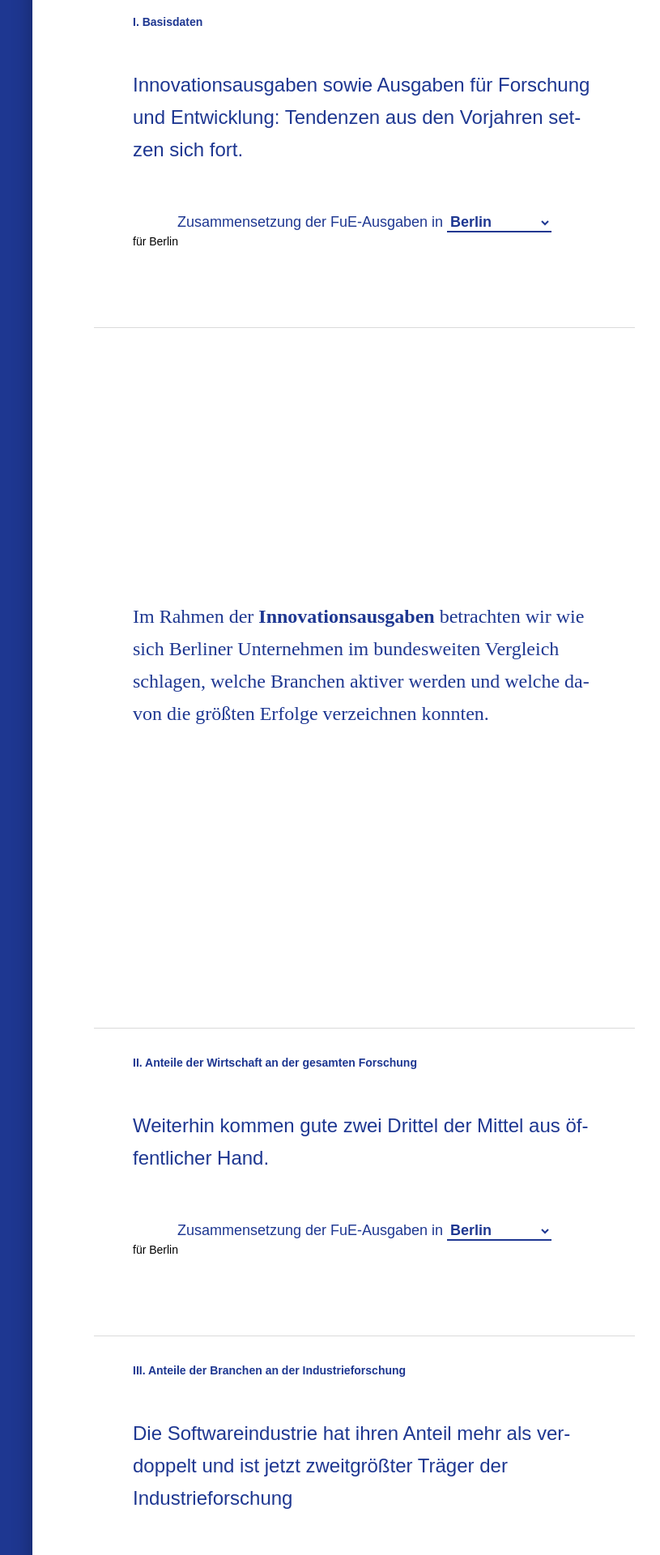
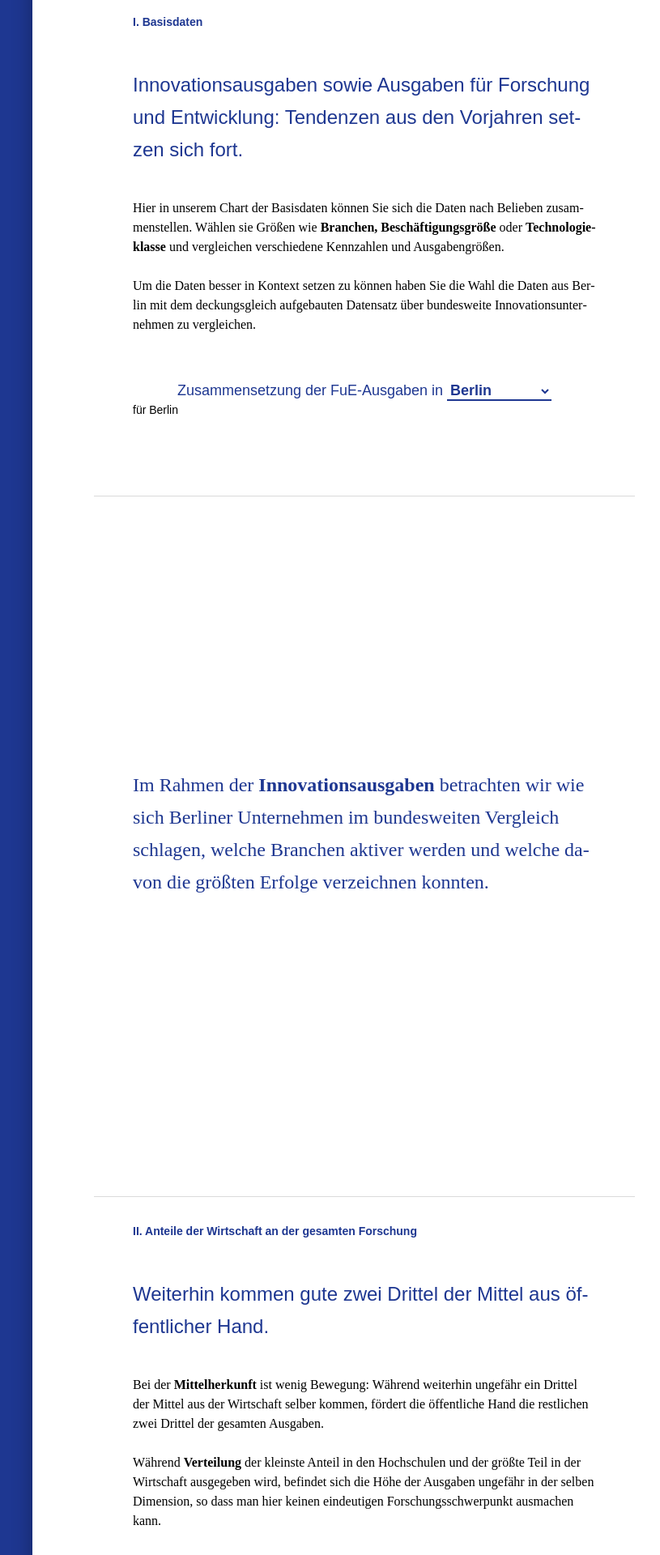
Before and after one commit to technologiestiftung/innovationserhebung, a FastAPI app: page / in a window 1280 px wide. Shown: the part 944-2864 px from the top of the page at 81% size, without its empty margins (420-1235 px from the left). Run offline with FastAPI, Linux system fonts and the light colour scheme; some web fonts are replaced.

Commit message:
chores: new section structure

```diff
--- a/app/locales/de.json
+++ b/app/locales/de.json
@@ -74,11 +74,34 @@
       ]
     },
     {
+      "type": "chart",
+      "id": "section_4",
+      "title": "Erhebung 4",
+      "disclaimer": "Lorem ipsum dolor sit, amet consectetur adipisicing elit. Assumenda soluta sed consequatur rem saepe dolores voluptates recusandae explicabo officiis",
+      "charts": [
+        {
+          "id": "funky_bubble_chart",
+          "chartDescription": "Ein funky chart für <strong>Berlin</strong> bleibt hingegen weiterhin ungeschlagen die Pharmaziebranche. Keine andere Branche ist derart aktiv in der deutschen Forschungslandschaft.In den hier nicht weiter aufgeschlüsselten restlichen Branchen sind vor allem die Bereiche der Medien und der Finanzdienstleistungen verantwortlich für den moderaten Anstieg zwischen den Jahrzehnten. <br><br>Im <strong>bundesweiten</strong> Vergleich dominiert weiterhin ganz klar der Maschinen- und Fahrzeugbau im Bereich der Industrieforschung. Aber auch hier konnte die Softwarebranche ihre Anteile signifikant ausbauen.",
+          "toggleText": "Anteile der Industrieforschung in "
+        }
+      ]
+    },
+    {
+      "type": "chart",
       "id": "section_5",
-      "title": "Erhebung 4",
-      "sectionDescription": "Lorem ipsum dolor sit, amet consectetur adipisicing elit. Assumenda soluta sed consequatur rem saepe dolores voluptates recusandae explicabo officiis",
-      "chart-ids": [
-        "bar_chart"
+      "title": "Erhebung 5",
+      "disclaimer": "Lorem ipsum dolor sit, amet consectetur adipisicing elit. Assumenda soluta sed consequatur rem saepe dolores voluptates recusandae explicabo officiis",
+      "charts": [
+        {
+          "id": "bar_chart",
+          "chartDescription": "Ein funky chart für <strong>Berlin</strong> bleibt hingegen weiterhin ungeschlagen die Pharmaziebranche. Keine andere Branche ist derart aktiv in der deutschen Forschungslandschaft.In den hier nicht weiter aufgeschlüsselten restlichen Branchen sind vor allem die Bereiche der Medien und der Finanzdienstleistungen verantwortlich für den moderaten Anstieg zwischen den Jahrzehnten. <br><br>Im <strong>bundesweiten</strong> Vergleich dominiert weiterhin ganz klar der Maschinen- und Fahrzeugbau im Bereich der Industrieforschung. Aber auch hier konnte die Softwarebranche ihre Anteile signifikant ausbauen.",
+          "toggleText": "Anteile der Industrieforschung in "
+        },
+        {
+          "id": "funky_bubble_chart",
+          "chartDescription": "Ein funky chart für <strong>Berlin</strong> bleibt hingegen weiterhin ungeschlagen die Pharmaziebranche. Keine andere Branche ist derart aktiv in der deutschen Forschungslandschaft.In den hier nicht weiter aufgeschlüsselten restlichen Branchen sind vor allem die Bereiche der Medien und der Finanzdienstleistungen verantwortlich für den moderaten Anstieg zwischen den Jahrzehnten. <br><br>Im <strong>bundesweiten</strong> Vergleich dominiert weiterhin ganz klar der Maschinen- und Fahrzeugbau im Bereich der Industrieforschung. Aber auch hier konnte die Softwarebranche ihre Anteile signifikant ausbauen.",
+          "toggleText": "Anteile der Industrieforschung in "
+        }
       ]
     }
   ]
--- a/app/main.py
+++ b/app/main.py
@@ -7,9 +7,6 @@ import panel as pn
 from sliders.pn_app import get_bar_chart, get_base_chart, get_base_chart_ger, get_base_chart_ber, get_funky_bubble_chart, get_fue_chart, get_shares_chart
 from utils.translation import load_translation
 from enum import Enum
-# import logging
-
-# logging.basicConfig(level=logging.INFO)
 
 
 class Language(str, Enum):
--- a/app/sliders/pn_app.py
+++ b/app/sliders/pn_app.py
@@ -104,7 +104,7 @@ def get_shares_chart():
 
 def get_base_chart():
     # TODO: Import real data and adjust plotter accordingly
-    chart_data = data["base"]
+    # chart_data = data["base"]
     config_importer = ConfigImporter()
     config = config_importer.get_config()
 
--- a/app/static/css/main.css
+++ b/app/static/css/main.css
@@ -626,6 +626,18 @@ video {
   margin-top: 60vh;
 }
 
+.mb-4 {
+  margin-bottom: 1rem;
+}
+
+.mt-7 {
+  margin-top: 1.75rem;
+}
+
+.mt-14 {
+  margin-top: 3.5rem;
+}
+
 .block {
   display: block;
 }
--- a/app/templates/components/chart-toggle.html
+++ b/app/templates/components/chart-toggle.html
@@ -1,15 +1,16 @@
-<p class="text-corporate-blue text-center text-h2">
+<p class="font-source">{{ chart.chartDescription | safe }}</p>
+<p class="text-corporate-blue text-center text-h2 mt-14">
   {{ chart.toggleText }}
   <select
-    id="{{ section_id }}_toggle"
+    id="{{ chart.id }}_toggle"
     class="bg-white font-bold border-b-2 border-corporate-blue inline cursor-pointer hover:bg-light-gray"
-    aria-controls="{{ section_id }}_ber {{ section_id }}_ger"
+    aria-controls="{{ chart.id }}_ber {{ chart.id }}_ger"
     aria-label="{{ translations.chartToggle.ariaLabel }}"
   >
-    <option value="{{ section_id }}_ber">
+    <option value="{{ chart.id }}_ber">
       {{ translations.chartToggle.berlin }}
     </option>
-    <option value="{{ section_id }}_ger">
+    <option value="{{ chart.id }}_ger">
       {{ translations.chartToggle.germany }}
     </option>
   </select>
--- a/app/templates/components/section.html
+++ b/app/templates/components/section.html
@@ -10,16 +10,13 @@
       {{ section.title }}
     </h2>
     <h3 class="text-corporate-blue text-2xl font-thin leading-10 pb-10">{{ section.disclaimer }}</h3>
-    <p class="font-source">{{ section.sectionDescription | safe }}</p>
-    <div class="my-4">
+    <div class="mb-4">
       {% set charts = section.charts %}
       {% if charts %}
         {% with charts=charts %}
           {% for chart in charts %}
-            {% with section_id=section_id %}
-              {% with chart = chart %}
-                {% include "components/chart-toggle.html" %}
-              {% endwith %}
+            {% with chart = chart %}
+              {% include "components/chart-toggle.html" %}
             {% endwith %}
           {% endfor %}
         {% endwith %}
```
